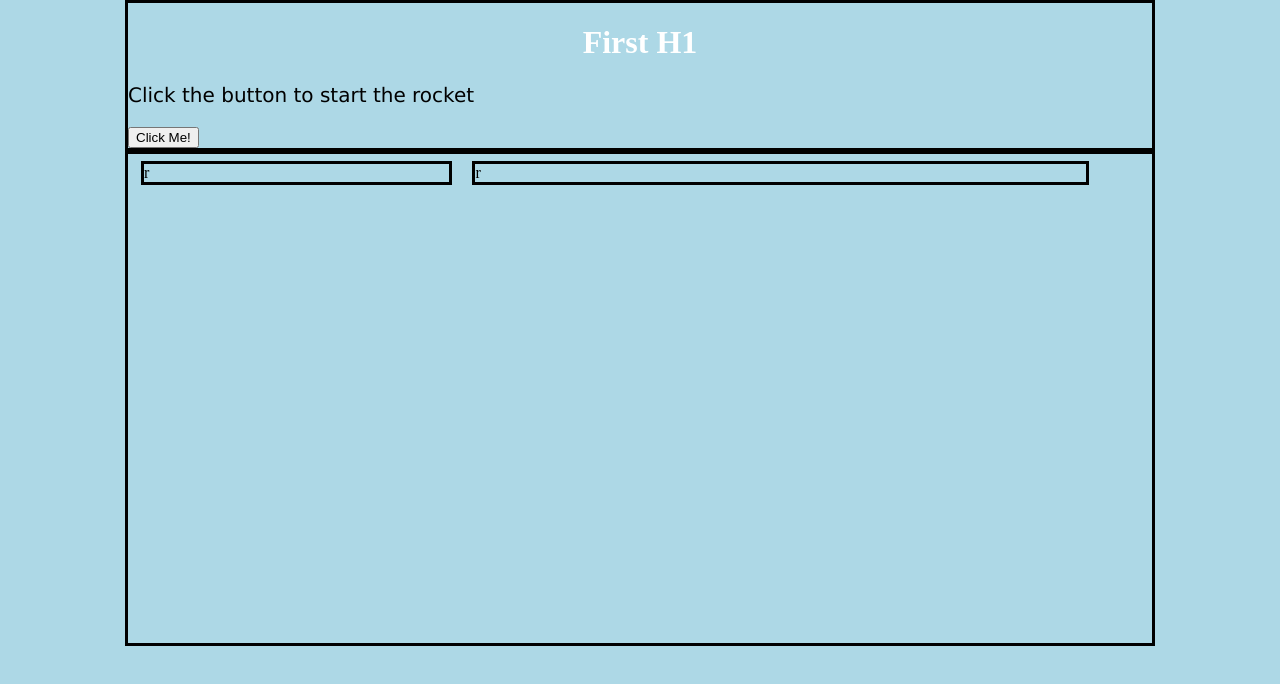
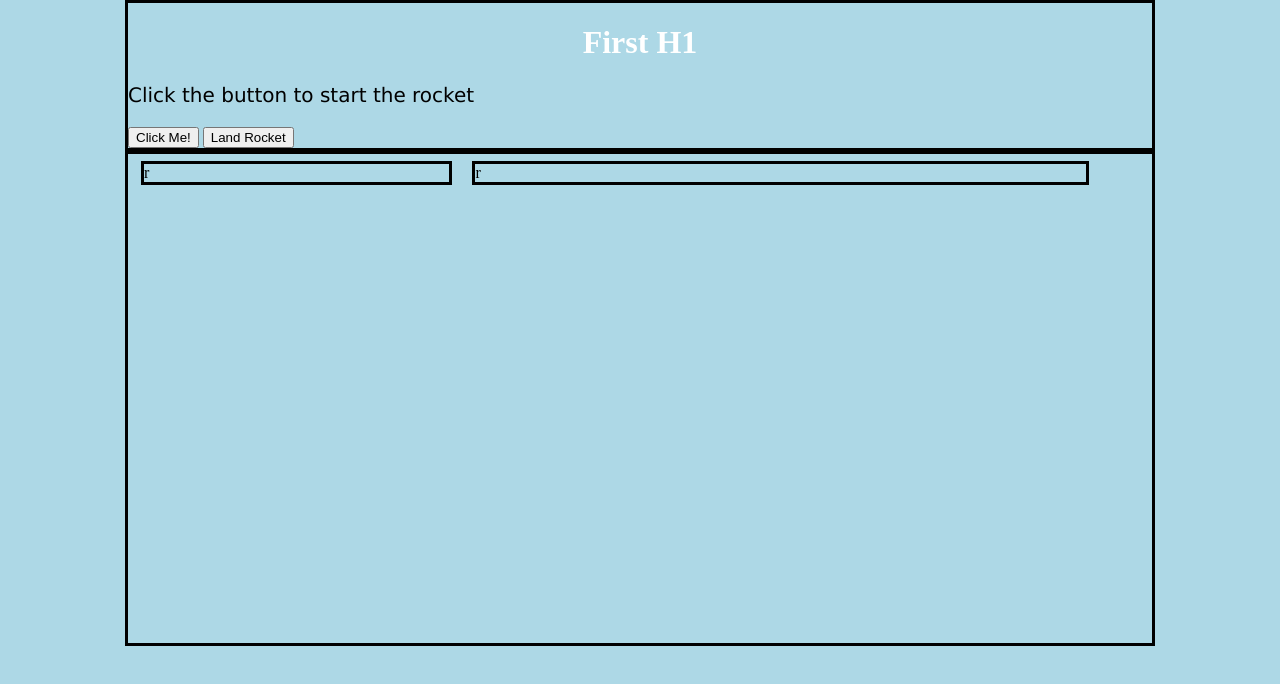
Before and after one commit to JavaManiac1/second-test-repo, a plain HTML site: page index.html in a window 1280 px wide. Drawn offline with Linux system fonts and the light colour scheme.

Commit message:
new button added

```diff
--- a/index.html
+++ b/index.html
@@ -10,6 +10,7 @@
 <h1> First H1</h1>
 <p id="demo">Click the button to start the rocket</p>
 <button onclick="myFunction()">Click Me!</button>
+<button onclick="landRocket()">Land Rocket</button>
 
 <div class = "container">
 	<div class = "navi">r</div>
--- a/js/scriptjs.js
+++ b/js/scriptjs.js
@@ -5,3 +5,10 @@ function myFunction() {
   x.style.color = "red";
   x.innerHTML= "Rakieta FALCON wystartowała";
 }
+
+function landRocket(){
+	var x = document.getElementById("demo");
+	x.style.fontsize = "20";
+	x.style.color = "green";
+	x.innerHTML = "Rakieta Wylądowała";
+}
```
